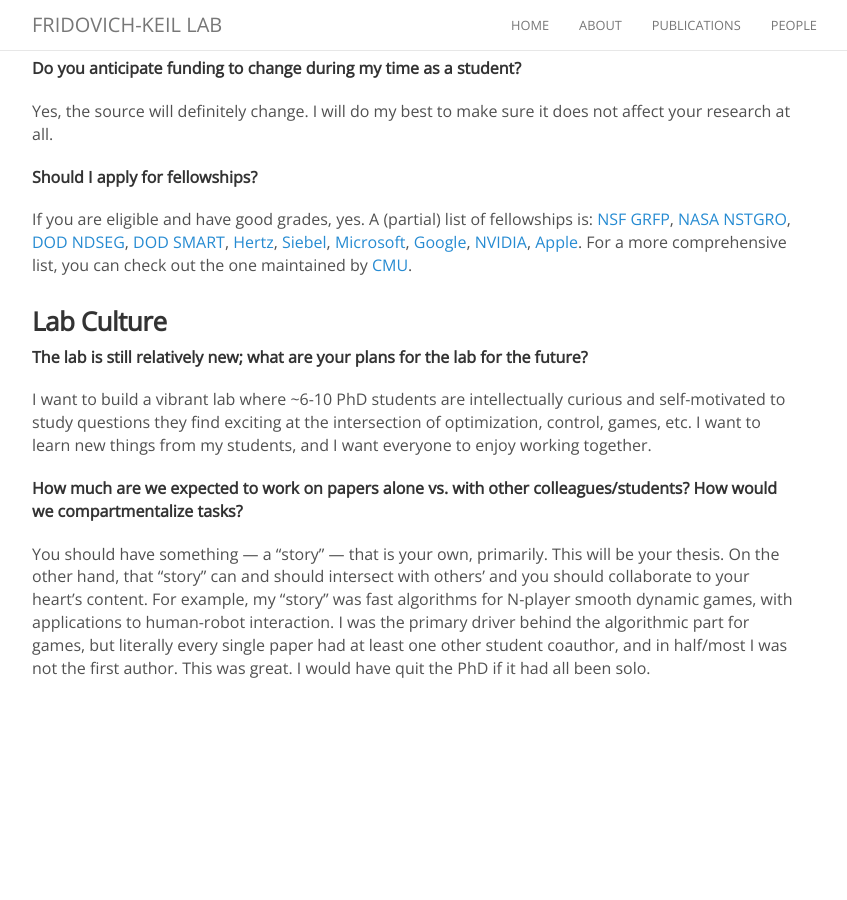
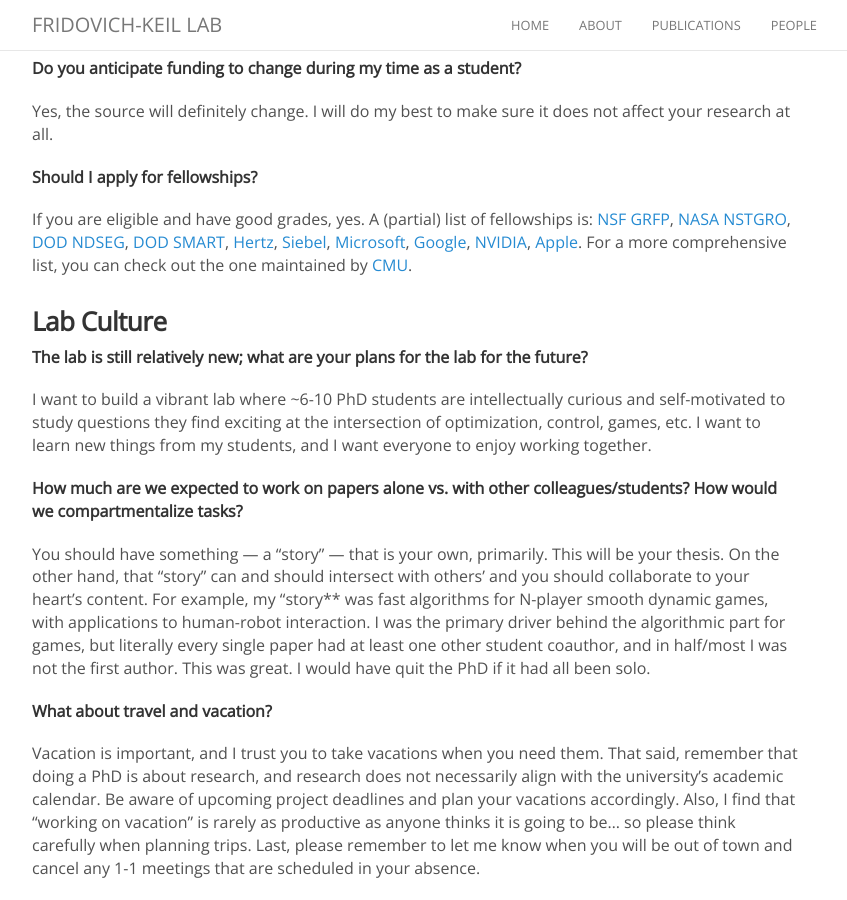
Before and after one commit to KordingLab/KordingLab.github.io, a Jekyll site: the page built from QandA.md, in a window 1280 px wide and 900 px high, scrolled down 3818 px. Shown: the whole window, without its empty margins (223-1070 px from the left). Built offline with Jekyll 4.4.1, drawn with Linux system fonts in a browser that asks for light colours; nearby versions of some CDN libraries; comment, search, counter and statistics services are not loaded; before the commit the page ends 4518 px from its top, so only the background shows below that.

Commit message:
travel advice

```diff
--- a/QandA.md
+++ b/QandA.md
@@ -103,4 +103,8 @@ I want to build a vibrant lab where ~6-10 PhD students are intellectually curiou
 
 **How much are we expected to work on papers alone vs. with other colleagues/students? How would we compartmentalize tasks?**
 
-You should have something — a "story" — that is your own, primarily. This will be your thesis. On the other hand, that "story" can and should intersect with others' and you should collaborate to your heart's content. For example, my "story" was fast algorithms for N-player smooth dynamic games, with applications to human-robot interaction. I was the primary driver behind the algorithmic part for games, but literally every single paper had at least one other student coauthor, and in half/most I was not the first author. This was great. I would have quit the PhD if it had all been solo.
+You should have something — a "story" — that is your own, primarily. This will be your thesis. On the other hand, that "story" can and should intersect with others' and you should collaborate to your heart's content. For example, my "story** was fast algorithms for N-player smooth dynamic games, with applications to human-robot interaction. I was the primary driver behind the algorithmic part for games, but literally every single paper had at least one other student coauthor, and in half/most I was not the first author. This was great. I would have quit the PhD if it had all been solo.
+
+**What about travel and vacation?**
+
+Vacation is important, and I trust you to take vacations when you need them. That said, remember that doing a PhD is about research, and research does not necessarily align with the university's academic calendar. Be aware of upcoming project deadlines and plan your vacations accordingly. Also, I find that "working on vacation" is rarely as productive as anyone thinks it is going to be... so please think carefully when planning trips. Last, please remember to let me know when you will be out of town and cancel any 1-1 meetings that are scheduled in your absence.
```
